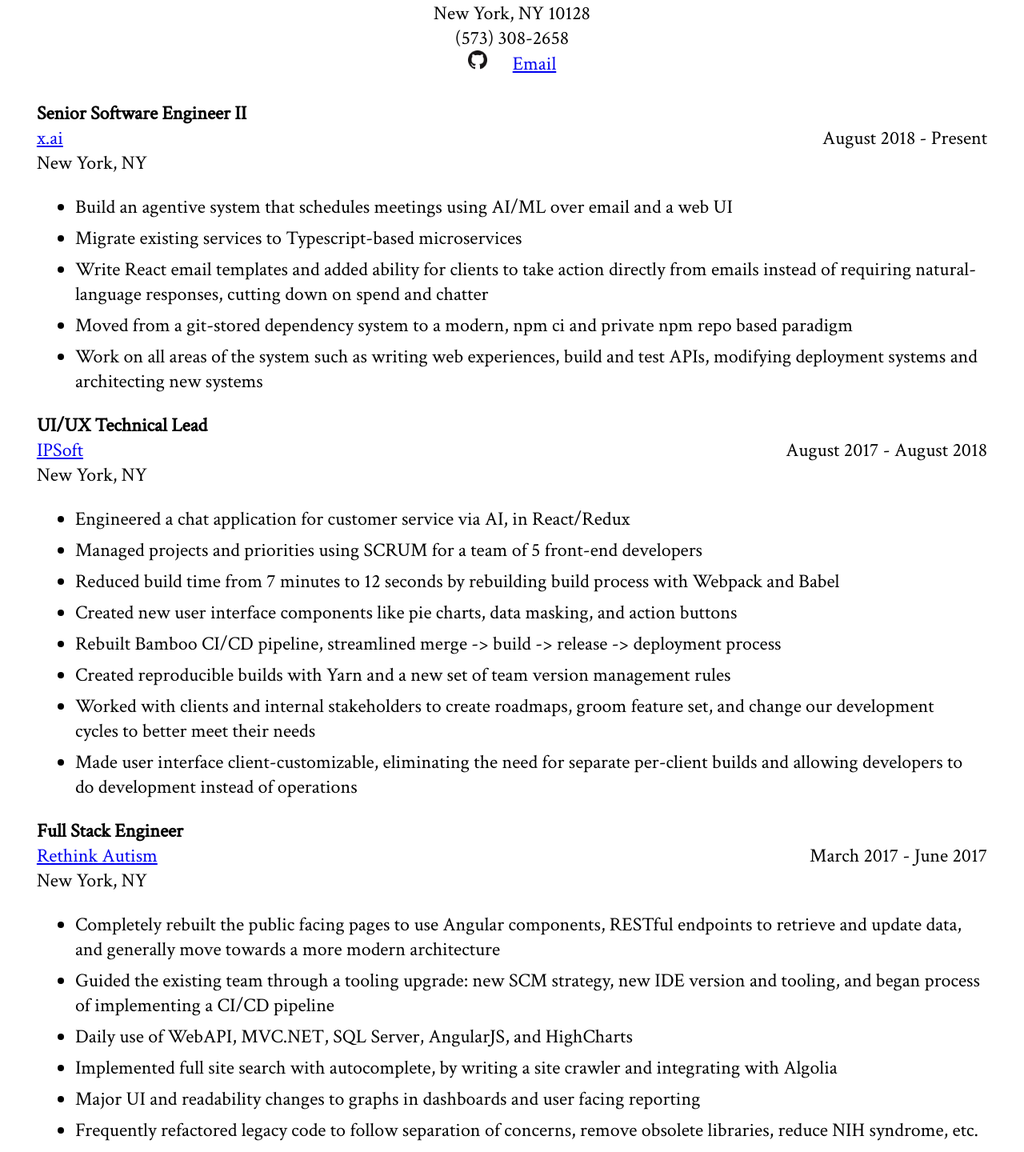
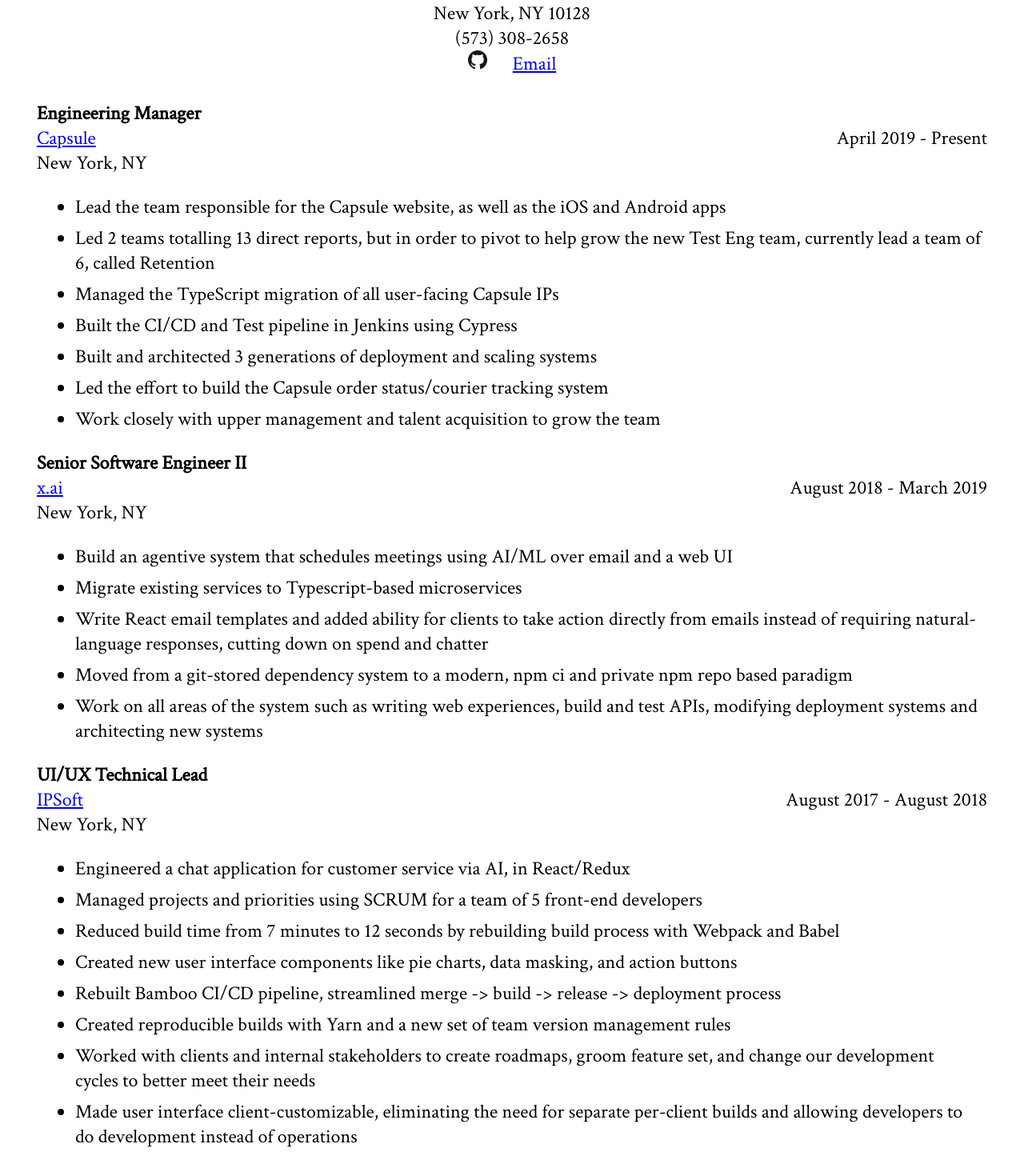
Before and after one commit to jb-reefer/resume-nextjs, a Next.js app: page / in a window 1280 px wide. Shown: the part 100-1540 px from the top of the page at 80% size. Built offline with nearby package versions, Linux system fonts and the light colour scheme.

Commit message:
Updated experience list

```diff
--- a/data.ts
+++ b/data.ts
@@ -1,14 +1,31 @@
 import { IExperienceBlock } from "./components/ExperienceBlock";
 
 const data: IExperienceBlock[] = [
+{
+  company: "Capsule",
+  website: "https://capsule.com",
+  city: "New York, NY",
+  role: "Engineering Manager",
+  from: "April 2019",
+  to: "Present",
+  bulletPoints: [
+    "Lead the team responsible for the Capsule website, as well as the iOS and Android apps",
+    "Led 2 teams totalling 13 direct reports, but in order to pivot to help grow the new Test Eng team, currently lead a team of 6, called Retention",
+    "Managed the TypeScript migration of all user-facing Capsule IPs",
+    "Built the CI/CD and Test pipeline in Jenkins using Cypress",
+    "Built and architected 3 generations of deployment and scaling systems",
+    "Led the effort to build the Capsule order status/courier tracking system",
+    "Work closely with upper management and talent acquisition to grow the team"
+  ]
+},
 {
   company: "x.ai",
   website: "https://x.ai",
   city: "New York, NY",
   role: "Senior Software Engineer II",
   from: "August 2018",
-  to: "Present",
-  children: [
+  to: "March 2019",
+  bulletPoints: [
     "Build an agentive system that schedules meetings using AI/ML over email and a web UI",
     "Migrate existing services to Typescript-based microservices",
     "Write React email templates and added ability for clients to take action directly from emails instead of requiring natural-language responses, cutting down on spend and chatter",
@@ -23,7 +40,7 @@ const data: IExperienceBlock[] = [
   role: "UI/UX Technical Lead",
   from: "August 2017",
   to: "August 2018",
-  children: [
+  bulletPoints: [
     "Engineered a chat application for customer service via AI, in React/Redux",
     "Managed projects and priorities using SCRUM for a team of 5 front-end developers",
     "Reduced build time from 7 minutes to 12 seconds by rebuilding build process with Webpack and Babel",
@@ -35,30 +52,14 @@ const data: IExperienceBlock[] = [
   ],
 },
 {
-  company: "Rethink Autism",
-  website: "https://www.rethinkfirst.com",
-  role: "Full Stack Engineer",
-  city: "New York, NY",
-  from: "March 2017",
-  to: "June 2017",
-  children: [
-    "Completely rebuilt the public facing pages to use Angular components, RESTful endpoints to retrieve and update data, and generally move towards a more modern architecture",
-    "Guided the existing team through a tooling upgrade: new SCM strategy, new IDE version and tooling, and began process of implementing a CI/CD pipeline",
-    "Daily use of WebAPI, MVC.NET, SQL Server, AngularJS, and HighCharts",
-    "Implemented full site search with autocomplete, by writing a site crawler and integrating with Algolia",
-    "Major UI and readability changes to graphs in dashboards and user facing reporting",
-    "Frequently refactored legacy code to follow separation of concerns, remove obsolete libraries, reduce NIH syndrome, etc.",
-    "Built first team components with Entity Framework, and began migrating site to dotnet core",
-  ],
-},
-{
   company: "Apprenda LLC",
   website: "https://apprenda.com",
   from: "September 2015",
   to: "February 2017",
   city: "New York, NY",
   role: "Software Engineer",
-  children: [
+  bulletPoints: [
+    "Apprenda built a competitor to Kubernetes, before k8s existed, and the team went on to make up much of the CNCF and Heptio engineering teams",
     "Led a project to perform in-place, zero-downtime upgrades of the Apprenda platform, collaborating with nearly a dozen engineers in addition to dedicated QA, Product, and Documentation personnel",
     "Led a project to create a central hub for logs/environmental instrumentation of test server networks using the ELK stack and Docker/docker-compose",
     "Utilized Vagrant, Packer, and Chef to spin up user-defined multi-node environments for testing our Platform-as-a-Service directly on developer machines, shortening a 24 hour build-test cycle to 20 minutes",
@@ -74,7 +75,7 @@ const data: IExperienceBlock[] = [
   to: "September 2015",
   city: "New York, NY",
   role: "Full Stack Engineer",
-  children: [
+  bulletPoints: [
     "Worked as a full stack engineer on a tool that let financial professionals easily create realtime web dashboards from Excel spreadsheets",
     "Architected design to allow for reading from any Workbook source such as Google Docs, Apple Numbers, OpenOffice (Factory took a Provider, Provider implemented Interface of reading methods)",
     "Extended DotNetHighCharts API (a HighCharts definition creation library in C#) to produce interactive, data-driven maps (through HighMaps) in JavaScript",
--- a/pages/index.tsx
+++ b/pages/index.tsx
@@ -25,15 +25,12 @@ const StyledForkMe = styled.div`
 
 export default function Home() {
   return (
-    // <Head>
-    //     <title>Resume</title>
-    // </Head>
     <StyledContainer id='test'>
       <Hero />
       <br />
       {data.map((job) => (
         <ExperienceBlock {...job}>
-          {job.children.map((entry) => <Entry key={JSON.stringify(entry)}>{entry}</Entry>)}
+          {job.bulletPoints.map((bulletPoint) => <Entry>{bulletPoint}</Entry>)}
         </ExperienceBlock>
       ))}
       <br />
```
